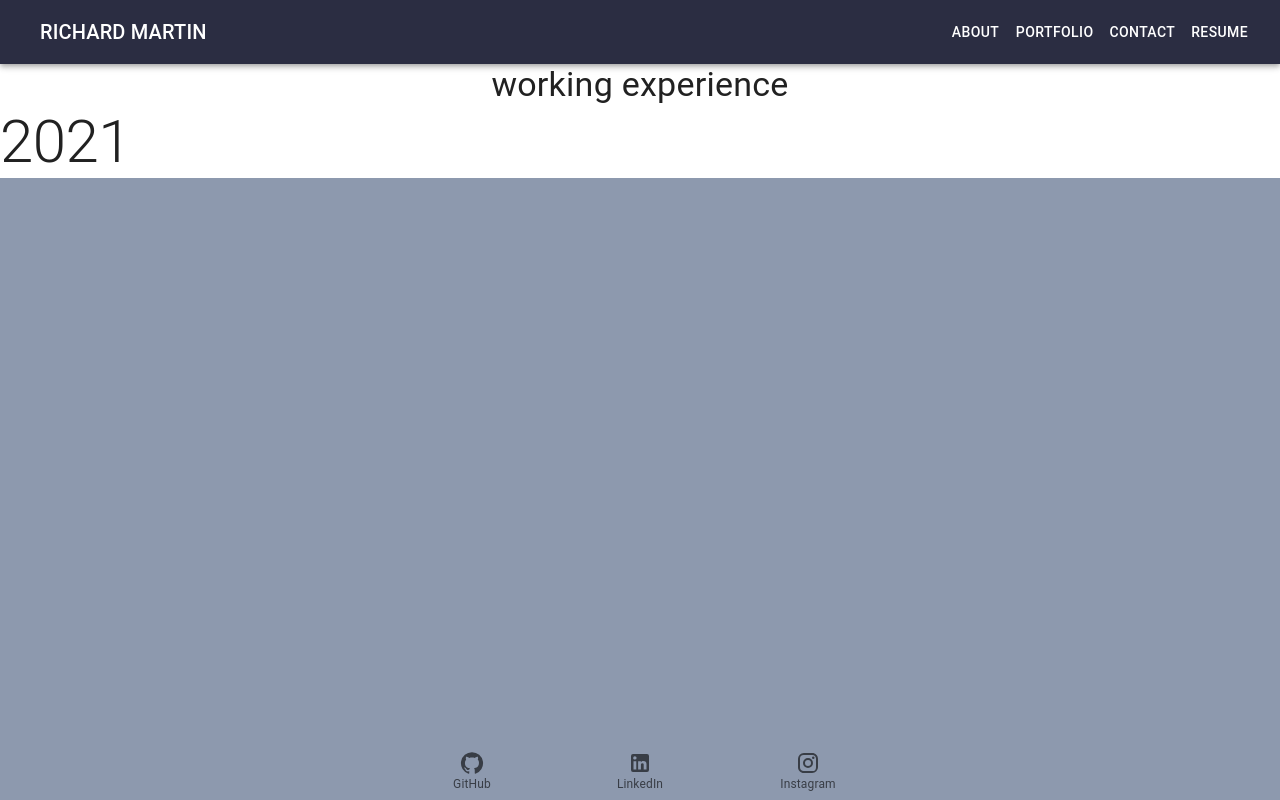
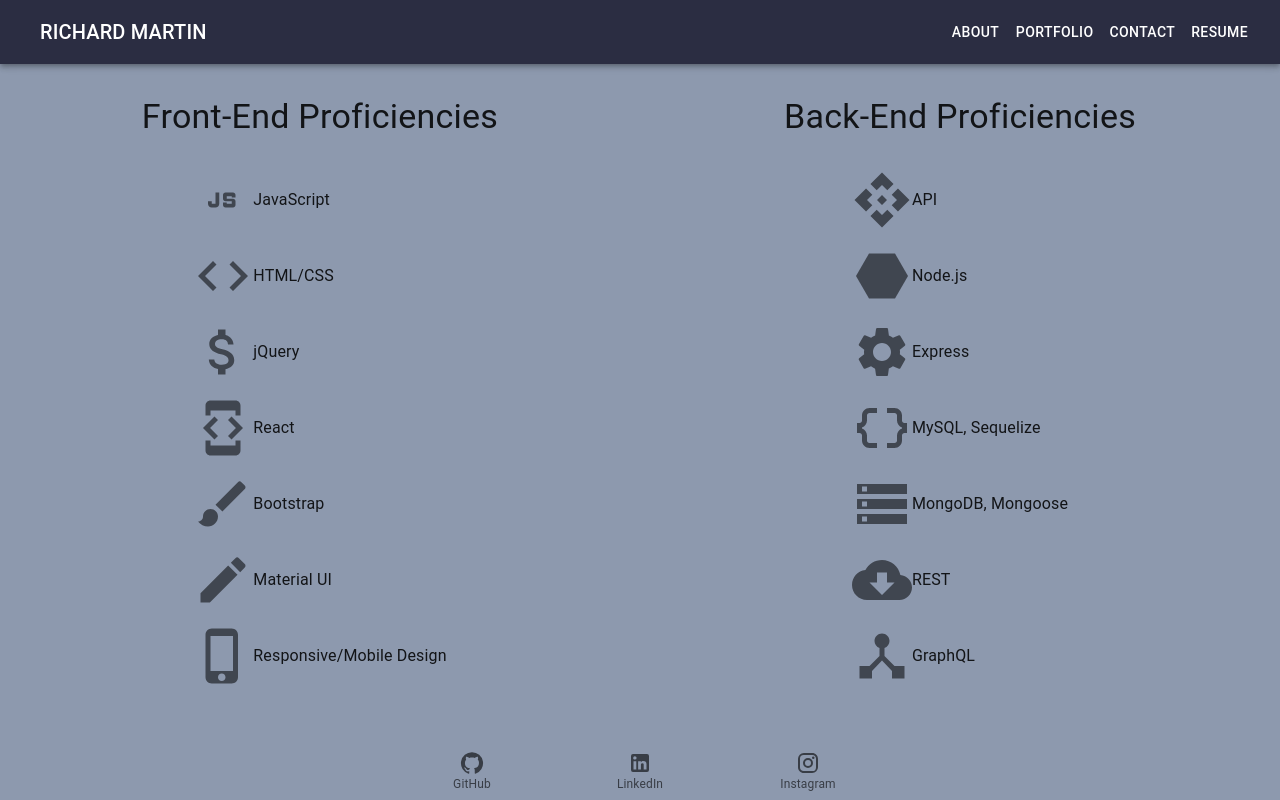
Before and after one commit to rmartin1985/Richard-Martin-portfolio, a React (Create React App) app: page /resume in a window 1280 px wide. Built offline with nearby package versions, Linux system fonts and the light colour scheme.

Commit message:
added skills to Resume page

```diff
--- a/src/pages/About.js
+++ b/src/pages/About.js
@@ -1,8 +1,9 @@
-import React from "react";
-import { Grid, Box, Typography, Avatar, Container } from '@mui/material';
+import React, { useState } from "react";
+import { Grid, Box, Avatar, Container } from '@mui/material';
 import { makeStyles } from "@material-ui/core";
-import Typed from 'react-typed';
+// import Typed from 'react-typed';
 import rickAvatar from '../assets/hero/new profile.png'
+import pixel from '../assets/hero/pxArt.png'
 
 const useStyles = makeStyles({
     typedContainer: {
@@ -17,6 +18,7 @@
 })
 
 function About() {
+    const [over, setOver] = useState(false);
 
     const classes = useStyles();
     return (
@@ -24,11 +26,13 @@
             <Box className={classes.typedContainer} sx={{ backgroundColor: '#8d99ae' }}>
                 <Container fixed>
                     <Grid>
-                        <Avatar
-                            src={rickAvatar}
-                            alt='Rick Martin'
-                            sx={{ bgcolor: '#2b2d42', width: 200, height: 200 }}
-                        />
+                            <Avatar
+                                onMouseOver={() => setOver(true)}
+                                onMouseOut={() => setOver(false)}
+                                src={over ? pixel : rickAvatar}
+                                alt='Rick Martin'
+                                sx={{ bgcolor: '#2b2d42', width: 200, height: 200 }}
+                            />
                         <h2 className="my-5" id="about">about me</h2>
                         <p>
                             Hello! I'm Richard. Recently becomming a Full Stack Developer has been an excellent journey of personal and professional growth.
--- a/src/pages/Resume.js
+++ b/src/pages/Resume.js
@@ -1,18 +1,156 @@
 import React from "react";
 // import { makeStyles } from "@material-ui/core";
-import { Typography, Box } from "@mui/material";
+import {
+    Typography,
+    Box,
+    Grid,
+    List,
+    ListItem,
+    ListItemText,
+    ListItemIcon
+} from "@mui/material";
+import  JavascriptIcon  from '@mui/icons-material/Javascript'
+import CodeIcon from '@mui/icons-material/Code';
+import AttachMoneyIcon from '@mui/icons-material/AttachMoney';
+import BrushIcon from '@mui/icons-material/Brush';
+import DeveloperModeIcon from '@mui/icons-material/DeveloperMode';
+import ApiIcon from '@mui/icons-material/Api';
+import PhoneIphoneIcon from '@mui/icons-material/PhoneIphone';
+import CreateIcon from '@mui/icons-material/Create';
+import HexagonIcon from '@mui/icons-material/Hexagon';
+import SettingsIcon from '@mui/icons-material/Settings';
+import DataObjectIcon from '@mui/icons-material/DataObject';
+import StorageIcon from '@mui/icons-material/Storage';
+import CloudDownloadIcon from '@mui/icons-material/CloudDownload';
+import DeviceHubIcon from '@mui/icons-material/DeviceHub';
+
+// {
+//     id: 7,s
+//     name: 'RESTful API',
+//     description: 'icon',
+//     icon: ApiIcon
+// },
+
 
 function Resume() {
+    const frontEnd = [
+        {
+            id: 1,
+            name: 'JavaScript',
+            icon: JavascriptIcon,
+        },
+        {
+            id: 2,
+            name: 'HTML/CSS',
+            icon: CodeIcon
+        },
+        {
+            id: 3,
+            name: 'jQuery',
+            icon: AttachMoneyIcon
+        },
+        {
+            id: 4,
+            name: 'React',
+            icon: DeveloperModeIcon
+        },
+        {
+            id: 5,
+            name: 'Bootstrap',
+            icon: BrushIcon
+        },
+        {
+            id: 6,
+            name: 'Material UI',
+            icon: CreateIcon
+        },
+        {
+            id: 7,
+            name: 'Responsive/Mobile Design',
+            icon: PhoneIphoneIcon
+        }
+    ];
+
+    const backEnd = [
+        {
+            id: 1,
+            name: 'API',
+            icon: ApiIcon,
+        },
+        {
+            id: 2,
+            name: 'Node.js',
+            icon: HexagonIcon
+        },
+        {
+            id: 3,
+            name: 'Express',
+            icon: SettingsIcon
+        },
+        {
+            id: 4,
+            name: 'MySQL, Sequelize',
+            icon: DataObjectIcon
+        },
+        {
+            id: 5,
+            name: 'MongoDB, Mongoose',
+            icon: StorageIcon
+        },
+        {
+            id: 6,
+            name: 'REST',
+            icon: CloudDownloadIcon
+        },
+        {
+            id: 7,
+            name: 'GraphQL',
+            icon: DeviceHubIcon
+        }
+    ];
     return (
         <>
-            <Box component='div'>
-                <Typography variant="h4" align="center">
-                    working experience
-                </Typography>
-
-                <Box component='div'>
-                    <Typography variant="h2">2021</Typography>
-                </Box>
+            <Box sx={{ display: 'flex', backgroundColor: '#8d99ae', justifyContent: 'center', height: '100%', mb: 10 }}>
+                <Grid container >
+                    <Grid item xs={12} md={6}>
+                        <Typography textAlign='center' sx={{ mt: 4, mb: 2 }} variant="h4" component="div">
+                            Front-End Proficiencies
+                        </Typography>
+                        <Grid sx={{ display: 'flex', justifyContent: 'center' }}>
+                            <List>
+                                {frontEnd.map((front) =>(
+                                <ListItem key={front.id}>
+                                    <ListItemIcon>
+                                        <front.icon sx={{ fontSize: 60 }}/>
+                                    </ListItemIcon>
+                                    <ListItemText
+                                        primary={front.name}
+                                    />
+                                </ListItem>
+                                ))}
+                            </List>
+                        </Grid>
+                    </Grid>
+                    <Grid item xs={12} md={6}>
+                        <Typography textAlign='center' sx={{ mt: 4, mb: 2 }} variant="h4" component="div">
+                            Back-End Proficiencies
+                        </Typography>
+                        <Grid sx={{ display: 'flex', justifyContent: 'center' }}>
+                            <List>
+                            {backEnd.map((back) =>(
+                                <ListItem key={back.id}>
+                                    <ListItemIcon>
+                                        <back.icon sx={{ fontSize: 60 }}/>
+                                    </ListItemIcon>
+                                    <ListItemText
+                                        primary={back.name}
+                                    />
+                                </ListItem>
+                                ))}
+                            </List>
+                        </Grid>
+                    </Grid>
+                </Grid>
             </Box>
         </>
     );
```
Also changed, not shown: src/assets/hero/pixel.png (added), src/assets/hero/pxArt.png (added).
